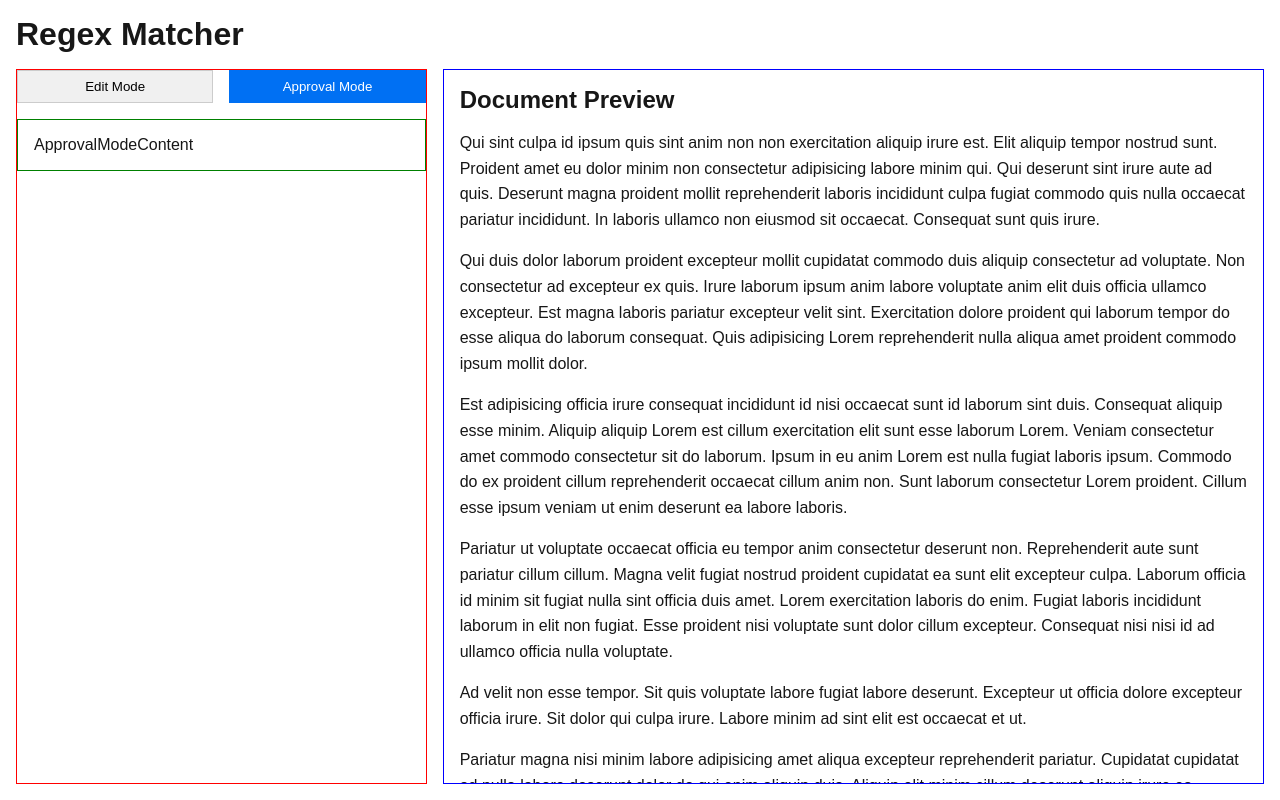
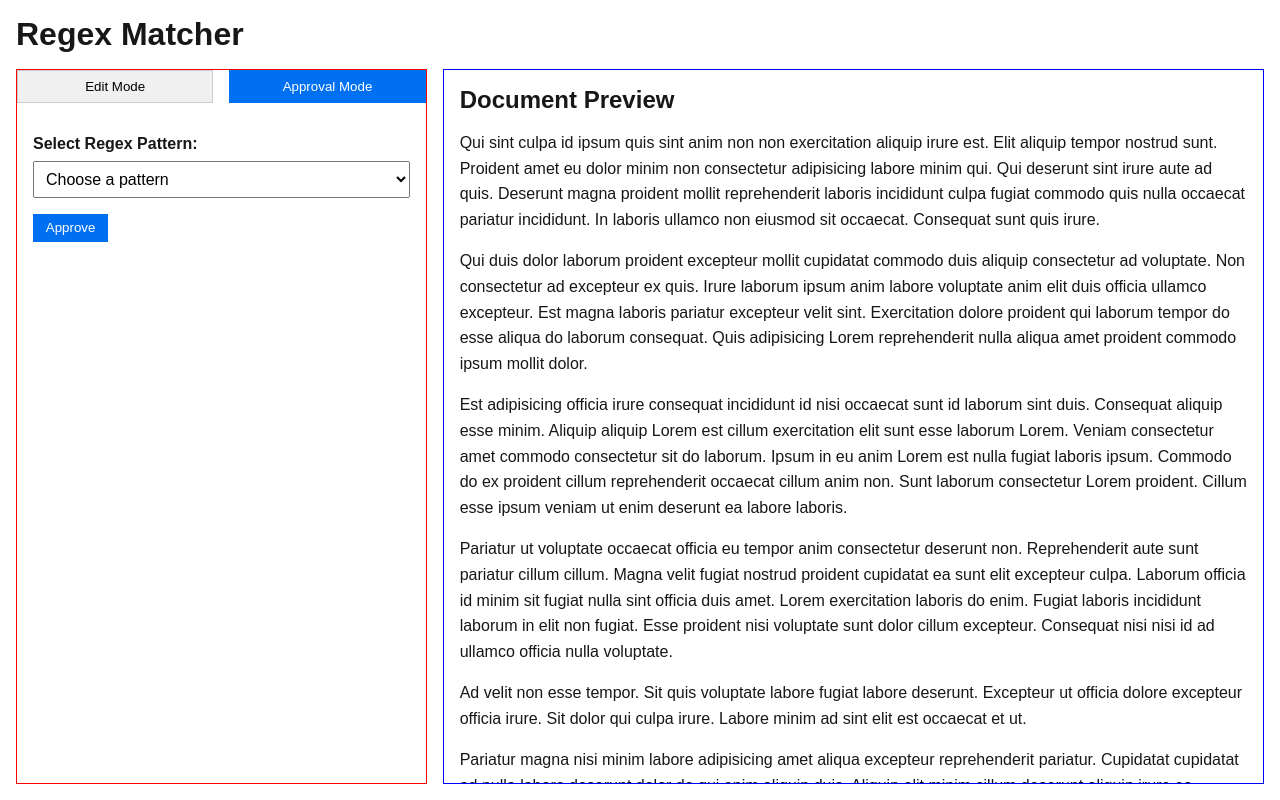
Before and after one commit to rdrgz21/regex-matcher, a Next.js app: page / in a window 1280 px wide. Both pictures are taken after a click on the button "Approval Mode". Built offline with nearby package versions, Linux system fonts and the light colour scheme.

Commit message:
feat: added functionality to select pattern and approve

```diff
--- a/src/components/ClientDashboard/ControlPanel/ApprovalModeContent/ApprovalModeContent.module.css
+++ b/src/components/ClientDashboard/ControlPanel/ApprovalModeContent/ApprovalModeContent.module.css
@@ -1,4 +1,42 @@
 .approvalModeContent {
-  border: 1px solid green;
+  display: flex;
+  flex-direction: column;
+  gap: 1rem;
   padding: 1rem;
+  height: 100%;
+  overflow-y: auto;
 }
+
+.label {
+  font-weight: bold;
+  display: flex;
+  flex-direction: column;
+  gap: 0.5rem;
+}
+
+.select {
+  padding: 0.5rem;
+  font-size: 1rem;
+}
+
+.approveButton {
+  align-self: start;
+  background-color: #0070f3;
+  color: white;
+  border: none;
+  padding: 0.4rem 0.8rem;
+  cursor: pointer;
+}
+
+.selectedMatches {
+  margin-top: 1rem;
+}
+
+.allMatches {
+  margin-top: 2rem;
+}
+
+.nestedList {
+  margin-left: 1rem;
+  list-style: disc;
+}
--- a/src/components/ClientDashboard/ControlPanel/ApprovalModeContent/ApprovalModeContent.tsx
+++ b/src/components/ClientDashboard/ControlPanel/ApprovalModeContent/ApprovalModeContent.tsx
@@ -1,5 +1,54 @@
 import styles from "./ApprovalModeContent.module.css";
+import { useRegexContext } from "@/hooks/useRegexContext";
 
 export const ApprovalModeContent = () => {
-  return <div className={styles.approvalModeContent}>ApprovalModeContent</div>;
+  const { state, selectPattern, approvePattern } = useRegexContext();
+
+  const handleSelect = (e: React.ChangeEvent<HTMLSelectElement>) => {
+    const value = e.target.value;
+    selectPattern(value);
+  };
+
+  return (
+    <div className={styles.approvalModeContent}>
+      <label className={styles.label}>
+        Select Regex Pattern:
+        <select
+          value={state.selectedPattern ?? ""}
+          onChange={handleSelect}
+          className={styles.select}
+        >
+          <option value="" disabled>
+            Choose a pattern
+          </option>
+
+          <optgroup label="⌛ Unapproved ⌛">
+            {state.regexList
+              .filter((r) => !r.isApproved)
+              .map((pattern) => (
+                <option key={pattern.pattern} value={pattern.pattern}>
+                  {pattern.pattern}
+                </option>
+              ))}
+          </optgroup>
+
+          <optgroup label="✅ Approved ✅">
+            {state.regexList
+              .filter((r) => r.isApproved)
+              .map((pattern) => (
+                <option key={pattern.pattern} value={pattern.pattern}>
+                  {pattern.pattern}
+                </option>
+              ))}
+          </optgroup>
+        </select>
+      </label>
+      <button
+        className={styles.approveButton}
+        onClick={() => approvePattern(state.selectedPattern ?? null)}
+      >
+        Approve
+      </button>
+    </div>
+  );
 };
--- a/src/context/RegexContext.tsx
+++ b/src/context/RegexContext.tsx
@@ -16,6 +16,8 @@ export const RegexContext = createContext<
       addRegex: (pattern: RegexPattern) => void;
       editRegex: (oldPattern: string, newPattern: RegexPattern) => void;
       deleteRegex: (pattern: string) => void;
+      selectPattern: (pattern: string) => void;
+      approvePattern: (pattern: string | null) => void;
     }
   | undefined
 >(undefined);
@@ -54,6 +56,12 @@ export const RegexProvider = ({ children }: { children: ReactNode }) => {
     deleteRegex: (pattern: string) => {
       dispatch({ type: ACTIONS.DELETE_REGEX, payload: pattern });
     },
+    selectPattern: (pattern: string | null) => {
+      dispatch({ type: ACTIONS.SELECT_PATTERN, payload: pattern });
+    },
+    approvePattern: (pattern: string | null) => {
+      dispatch({ type: ACTIONS.APPROVE_REGEX, payload: pattern });
+    },
   };
 
   return (
--- a/src/context/reducer.ts
+++ b/src/context/reducer.ts
@@ -25,7 +25,7 @@ export const reducer = (
     }
     case ACTIONS.DELETE_REGEX: {
       const updatedList = state.regexList.filter(
-        (r) => r.pattern !== action.payload
+        (regex) => regex.pattern !== action.payload
       );
       return {
         ...state,
@@ -33,12 +33,20 @@ export const reducer = (
       };
     }
     case ACTIONS.APPROVE_REGEX: {
-      // TODO: Implement
-      return state;
+      return {
+        ...state,
+        regexList: state.regexList.map((regex) =>
+          regex.pattern === action.payload
+            ? { ...regex, isApproved: true }
+            : regex
+        ),
+      };
     }
     case ACTIONS.SELECT_PATTERN: {
-      // TODO: Implement
-      return state;
+      return {
+        ...state,
+        selectedPattern: action.payload,
+      };
     }
     case ACTIONS.SET_TEXT: {
       return {
--- a/src/types/context.ts
+++ b/src/types/context.ts
@@ -17,6 +17,6 @@ export type ActionWithPayload =
       payload: { oldPattern: string; newPattern: RegexPattern };
     }
   | { type: typeof ACTIONS.DELETE_REGEX; payload: string }
-  | { type: typeof ACTIONS.APPROVE_REGEX; payload: string }
+  | { type: typeof ACTIONS.APPROVE_REGEX; payload: string | null }
   | { type: typeof ACTIONS.SELECT_PATTERN; payload: string | null }
   | { type: typeof ACTIONS.SET_TEXT; payload: string };
```
